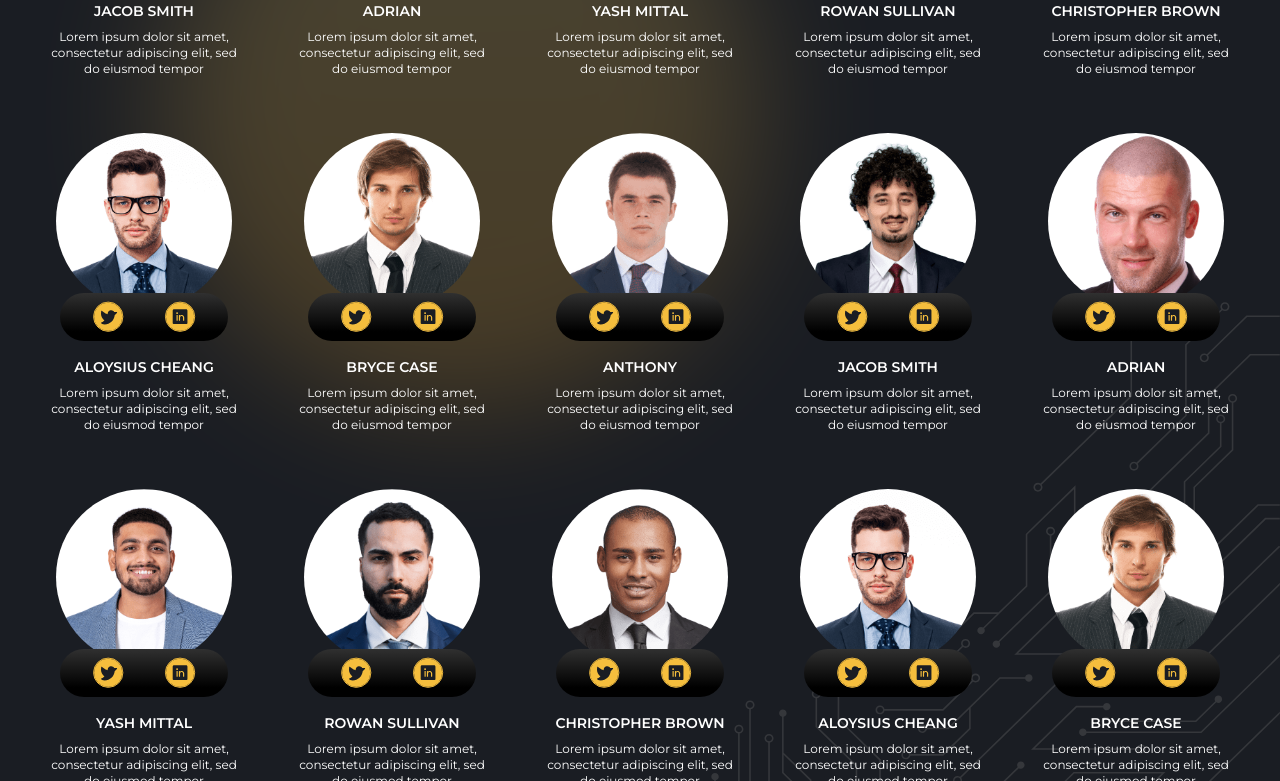
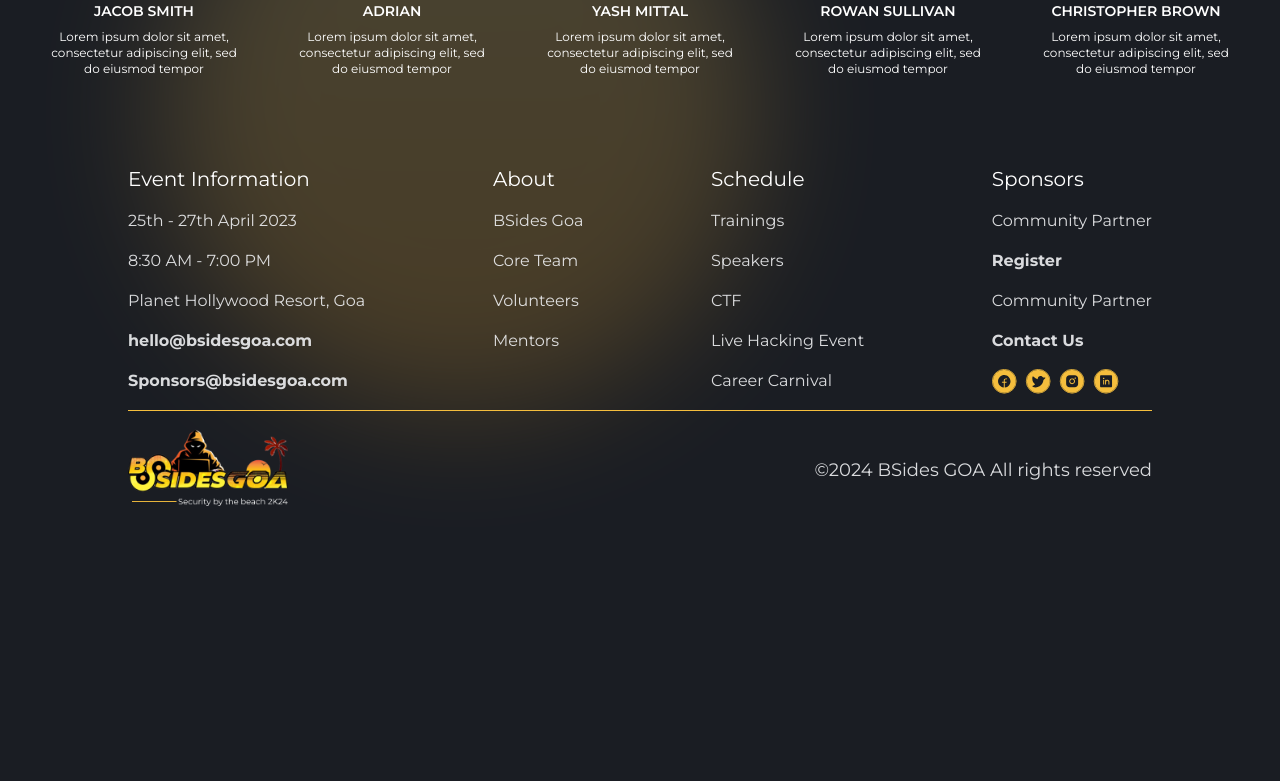
Before and after one commit to KrishXna/goa-development, a Next.js app: page /cfp in a window 1280 px wide. Shown: the part 1019-1800 px from the top of the page. After the commit the page ends 1549 px from the top, so only its background shows below. Built offline with nearby package versions, Linux system fonts and the light colour scheme; a web font is replaced by a local one.

Commit message:
review panel

```diff
--- a/src/app/cfp/page.tsx
+++ b/src/app/cfp/page.tsx
@@ -53,94 +53,94 @@ const page = () => {
       title:
         "Lorem ipsum dolor sit amet, consectetur adipiscing elit, sed do eiusmod tempor ",
     },
-    {
-      name: "Aloysius Cheang",
-      image: AloysiusCheang,
-      image2: YashMittal,
+    // {
+    //   name: "Aloysius Cheang",
+    //   image: AloysiusCheang,
+    //   image2: YashMittal,
 
-      title:
-        "Lorem ipsum dolor sit amet, consectetur adipiscing elit, sed do eiusmod tempor ",
-    },
-    {
-      name: "Bryce Case",
-      image: BryceCase,
-      image2: YashMittal,
+    //   title:
+    //     "Lorem ipsum dolor sit amet, consectetur adipiscing elit, sed do eiusmod tempor ",
+    // },
+    // {
+    //   name: "Bryce Case",
+    //   image: BryceCase,
+    //   image2: YashMittal,
 
-      title:
-        "Lorem ipsum dolor sit amet, consectetur adipiscing elit, sed do eiusmod tempor ",
-    },
-    {
-      name: "Anthony",
-      image: Anthony,
-      image2: YashMittal,
+    //   title:
+    //     "Lorem ipsum dolor sit amet, consectetur adipiscing elit, sed do eiusmod tempor ",
+    // },
+    // {
+    //   name: "Anthony",
+    //   image: Anthony,
+    //   image2: YashMittal,
 
-      title:
-        "Lorem ipsum dolor sit amet, consectetur adipiscing elit, sed do eiusmod tempor ",
-    },
-    {
-      name: "Jacob Smith",
-      image: jacobSmith,
-      image2: YashMittal,
+    //   title:
+    //     "Lorem ipsum dolor sit amet, consectetur adipiscing elit, sed do eiusmod tempor ",
+    // },
+    // {
+    //   name: "Jacob Smith",
+    //   image: jacobSmith,
+    //   image2: YashMittal,
 
-      title:
-        "Lorem ipsum dolor sit amet, consectetur adipiscing elit, sed do eiusmod tempor ",
-    },
-    {
-      name: "Adrian",
-      image: Adrian,
-      image2: YashMittal,
+    //   title:
+    //     "Lorem ipsum dolor sit amet, consectetur adipiscing elit, sed do eiusmod tempor ",
+    // },
+    // {
+    //   name: "Adrian",
+    //   image: Adrian,
+    //   image2: YashMittal,
 
-      title:
-        "Lorem ipsum dolor sit amet, consectetur adipiscing elit, sed do eiusmod tempor ",
-    },
-    {
-      name: "Yash Mittal",
-      image: YashMittal,
-      image2: YashMittal,
+    //   title:
+    //     "Lorem ipsum dolor sit amet, consectetur adipiscing elit, sed do eiusmod tempor ",
+    // },
+    // {
+    //   name: "Yash Mittal",
+    //   image: YashMittal,
+    //   image2: YashMittal,
 
-      title:
-        "Lorem ipsum dolor sit amet, consectetur adipiscing elit, sed do eiusmod tempor ",
-    },
-    {
-      name: "Rowan Sullivan",
-      image: RowanSullivan,
-      image2: YashMittal,
+    //   title:
+    //     "Lorem ipsum dolor sit amet, consectetur adipiscing elit, sed do eiusmod tempor ",
+    // },
+    // {
+    //   name: "Rowan Sullivan",
+    //   image: RowanSullivan,
+    //   image2: YashMittal,
 
-      title:
-        "Lorem ipsum dolor sit amet, consectetur adipiscing elit, sed do eiusmod tempor ",
-    },
-    {
-      name: "Christopher Brown",
-      image: ChristopherBrown,
-      image2: YashMittal,
+    //   title:
+    //     "Lorem ipsum dolor sit amet, consectetur adipiscing elit, sed do eiusmod tempor ",
+    // },
+    // {
+    //   name: "Christopher Brown",
+    //   image: ChristopherBrown,
+    //   image2: YashMittal,
 
-      title:
-        "Lorem ipsum dolor sit amet, consectetur adipiscing elit, sed do eiusmod tempor ",
-    },
-    {
-      name: "Aloysius Cheang",
-      image: AloysiusCheang,
-      image2: YashMittal,
+    //   title:
+    //     "Lorem ipsum dolor sit amet, consectetur adipiscing elit, sed do eiusmod tempor ",
+    // },
+    // {
+    //   name: "Aloysius Cheang",
+    //   image: AloysiusCheang,
+    //   image2: YashMittal,
 
-      title:
-        "Lorem ipsum dolor sit amet, consectetur adipiscing elit, sed do eiusmod tempor ",
-    },
-    {
-      name: "Bryce Case",
-      image: BryceCase,
-      image2: YashMittal,
+    //   title:
+    //     "Lorem ipsum dolor sit amet, consectetur adipiscing elit, sed do eiusmod tempor ",
+    // },
+    // {
+    //   name: "Bryce Case",
+    //   image: BryceCase,
+    //   image2: YashMittal,
 
-      title:
-        "Lorem ipsum dolor sit amet, consectetur adipiscing elit, sed do eiusmod tempor ",
-    },
-    {
-      name: "Anthony",
-      image: Anthony,
-      image2: YashMittal,
+    //   title:
+    //     "Lorem ipsum dolor sit amet, consectetur adipiscing elit, sed do eiusmod tempor ",
+    // },
+    // {
+    //   name: "Anthony",
+    //   image: Anthony,
+    //   image2: YashMittal,
 
-      title:
-        "Lorem ipsum dolor sit amet, consectetur adipiscing elit, sed do eiusmod tempor ",
-    },
+    //   title:
+    //     "Lorem ipsum dolor sit amet, consectetur adipiscing elit, sed do eiusmod tempor ",
+    // },
   ];
   return (
     <>
--- a/src/components/NavMenuItems/NavMenuItems.tsx
+++ b/src/components/NavMenuItems/NavMenuItems.tsx
@@ -39,7 +39,7 @@ export const NavMenuItems: NavMenu[] = [
     name: "SPONSORS",
     slug: "/sponsors",
     children: [
-      { name: "Community Partnership", slug: "/community-partnership" },
+      // { name: "Community Partnership", slug: "/community-partnership" },
     ],
   },
   {
```
